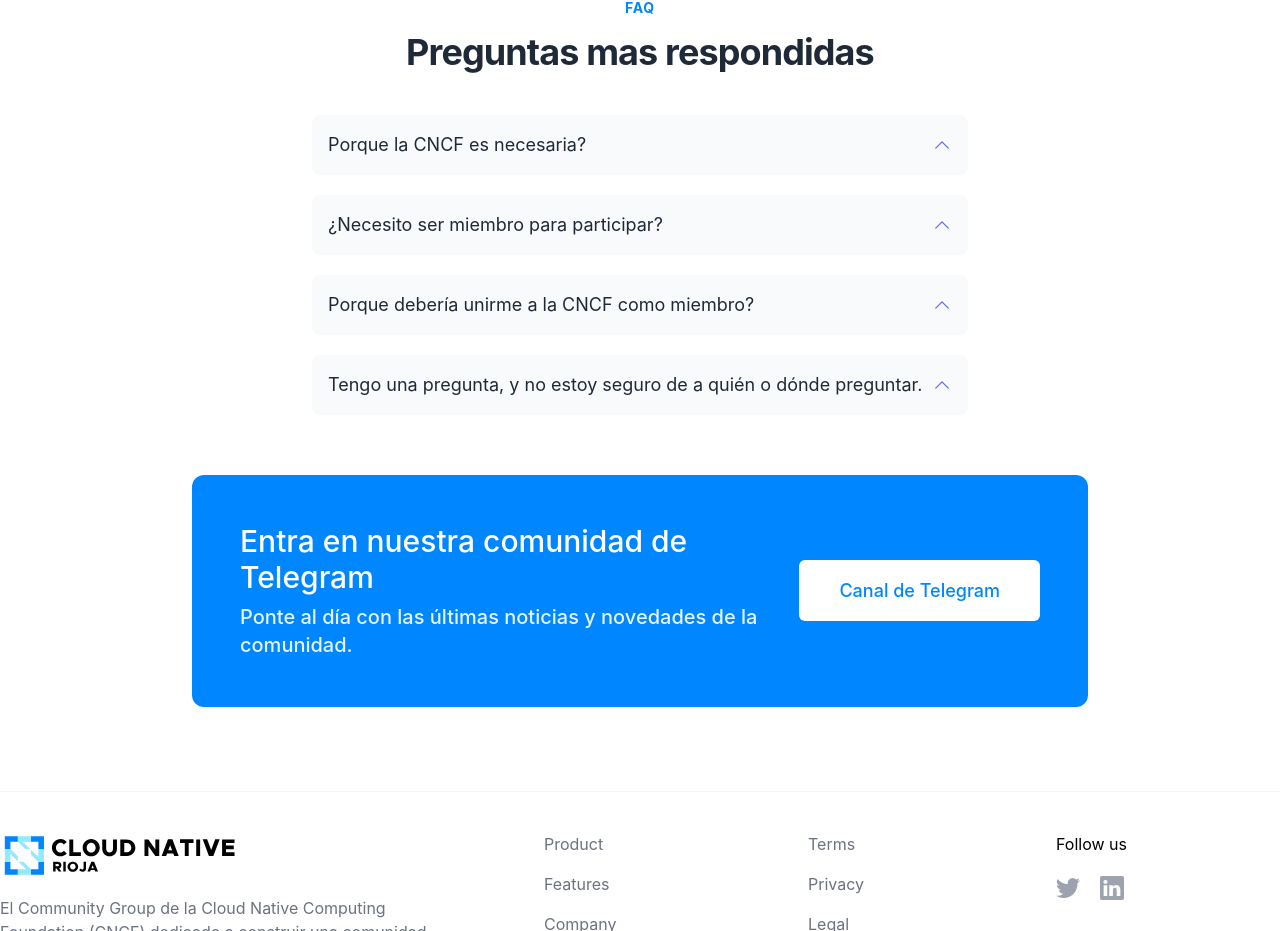
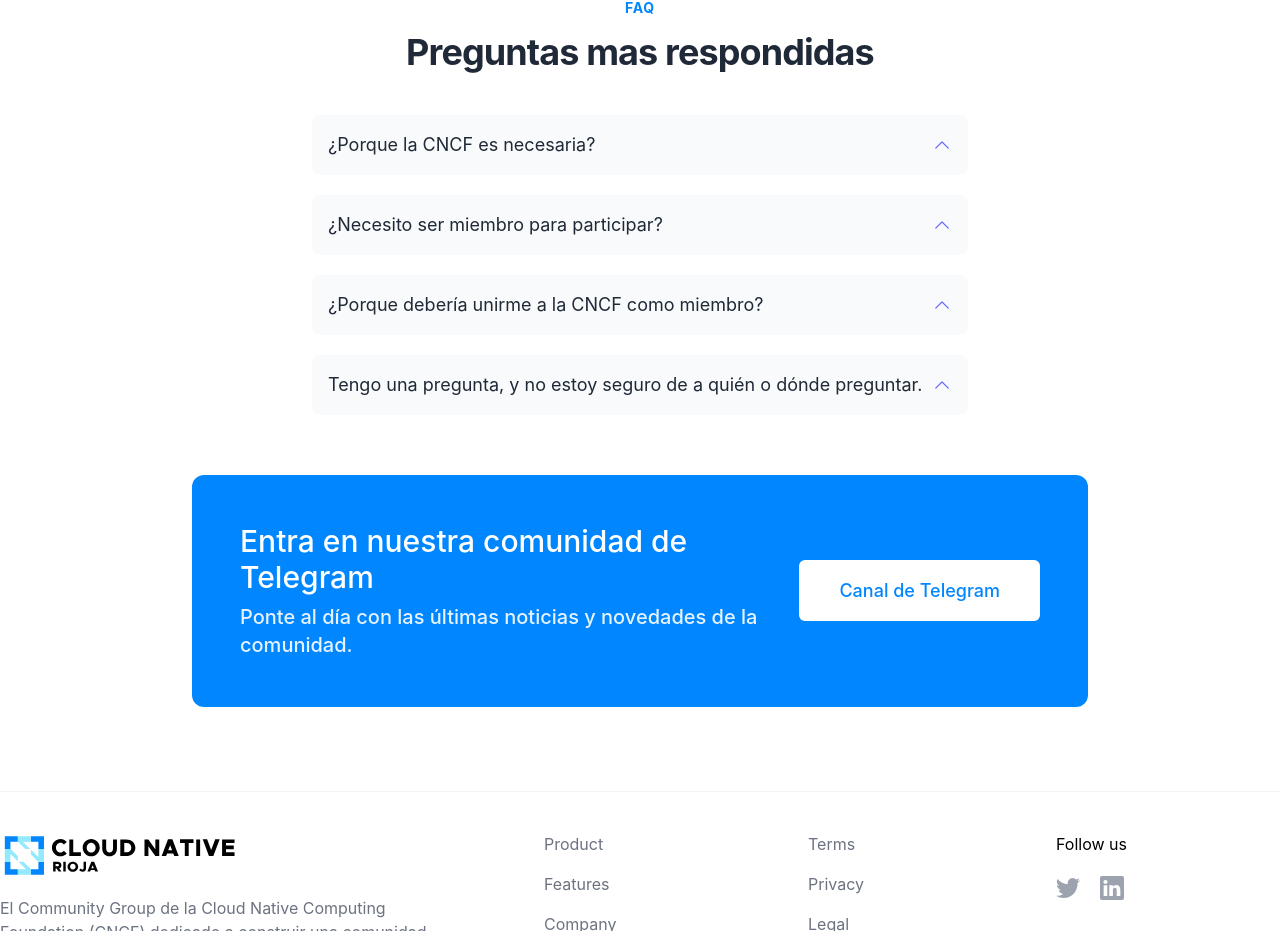
Before and after one commit to cloudnativerioja/official-website, a Next.js app: page / in a window 1280 px wide. Shown: the part 3694-4625 px from the top of the page. Built offline with nearby package versions, Linux system fonts and the light colour scheme.

Commit message:
Doc: fix some typos

```diff
--- a/components/faq.js
+++ b/components/faq.js
@@ -37,7 +37,7 @@
 
 const faqdata = [
   {
-    question: 'Porque la CNCF es necesaria?',
+    question: '¿Porque la CNCF es necesaria?',
     answer:
       'Muchas empresas reconocen la importancia de convertirse en una empresa de software, incluso si el software no es su principal objetivo. Un ejemplo claro de este cambio es Airbnb, que está transformando el sector de la hostelería y causando dificultades a los hoteles tradicionales para mantenerse al día y seguirle el ritmo. permite que las TI y el software se muevan con rapidez, y la incorporación de herramientas y técnicas nativas de la nube facilita el desarrollo interno de software, la colaboración entre los equipos de negocio y de TI, la ventaja competitiva y la prestación de servicios superiores a los clientes. Las tecnologías CNCF facilitan la portabilidad de la nube sin estar atado a un proveedor concreto.',
   },
@@ -47,7 +47,7 @@
       'No, todos son bienvenidos a participar en los proyectos, eventos y listas de correo del CNCF, pero si eres de La Rioja, ¿por qué no?',
   },
   {
-    question: 'Porque debería unirme a la CNCF como miembro?',
+    question: '¿Porque debería unirme a la CNCF como miembro?',
     answer:
       '<a href="https://docs.google.com/presentation/d/1UGewu4MMYZobunfKr5sOGXsspcLOH_5XeCLyOHKh9LU/edit?usp=sharing" target="_blank">Estas slides es un buen resumen</a>',
   },
@@ -55,7 +55,7 @@
     question:
       'Tengo una pregunta, y no estoy seguro de a quién o dónde preguntar.',
     answer:
-      'no te preocupes! Entra al canal de <a href="https://t.me/CloudNativeRioja/1">Telegram</a> y te llevaremos en la mejor dirección.',
+      '¡No te preocupes! Entra al canal de <a href="https://t.me/CloudNativeRioja/1">Telegram</a> y te llevaremos en la mejor dirección.',
   },
 ];
 
```
